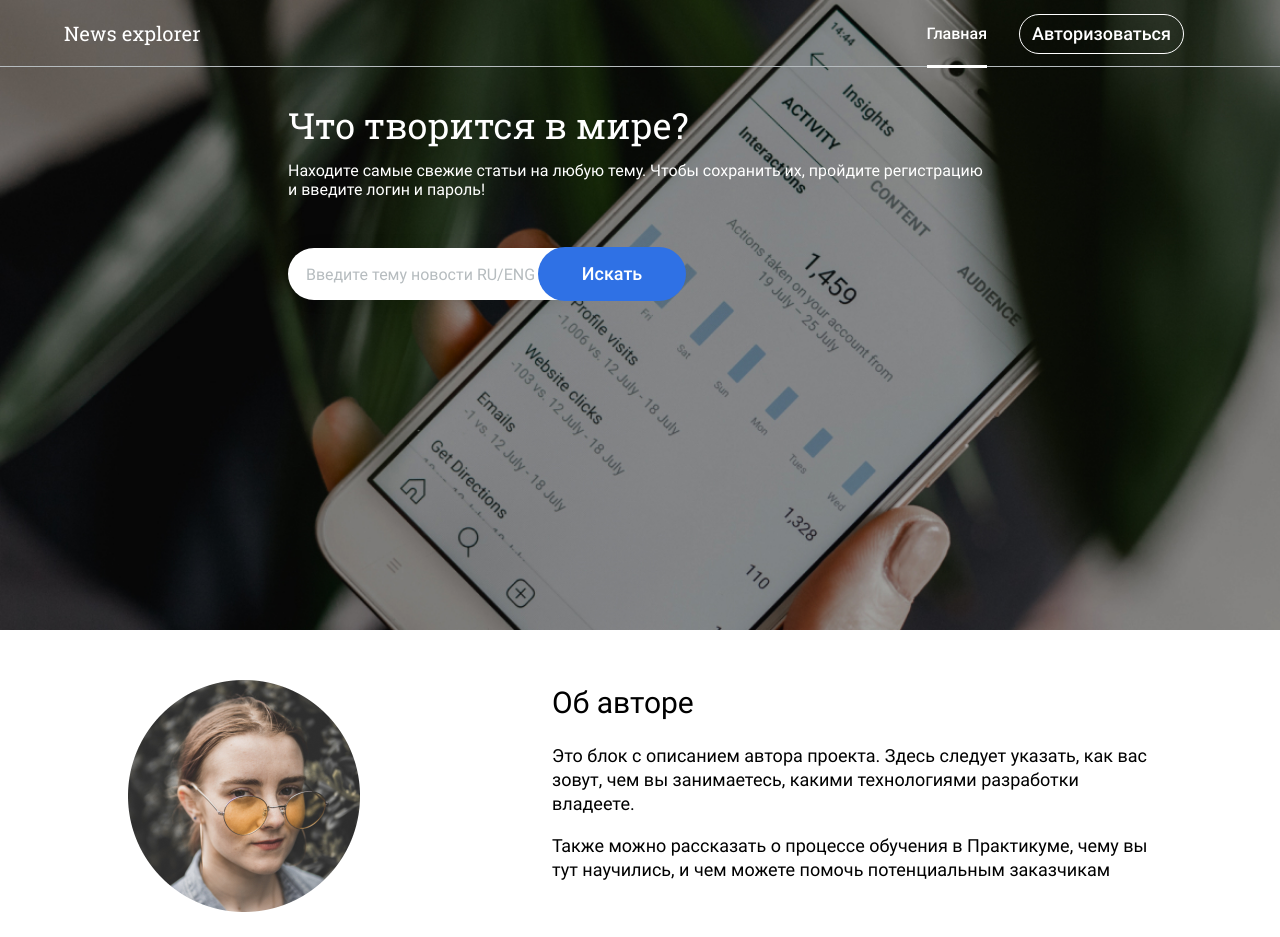
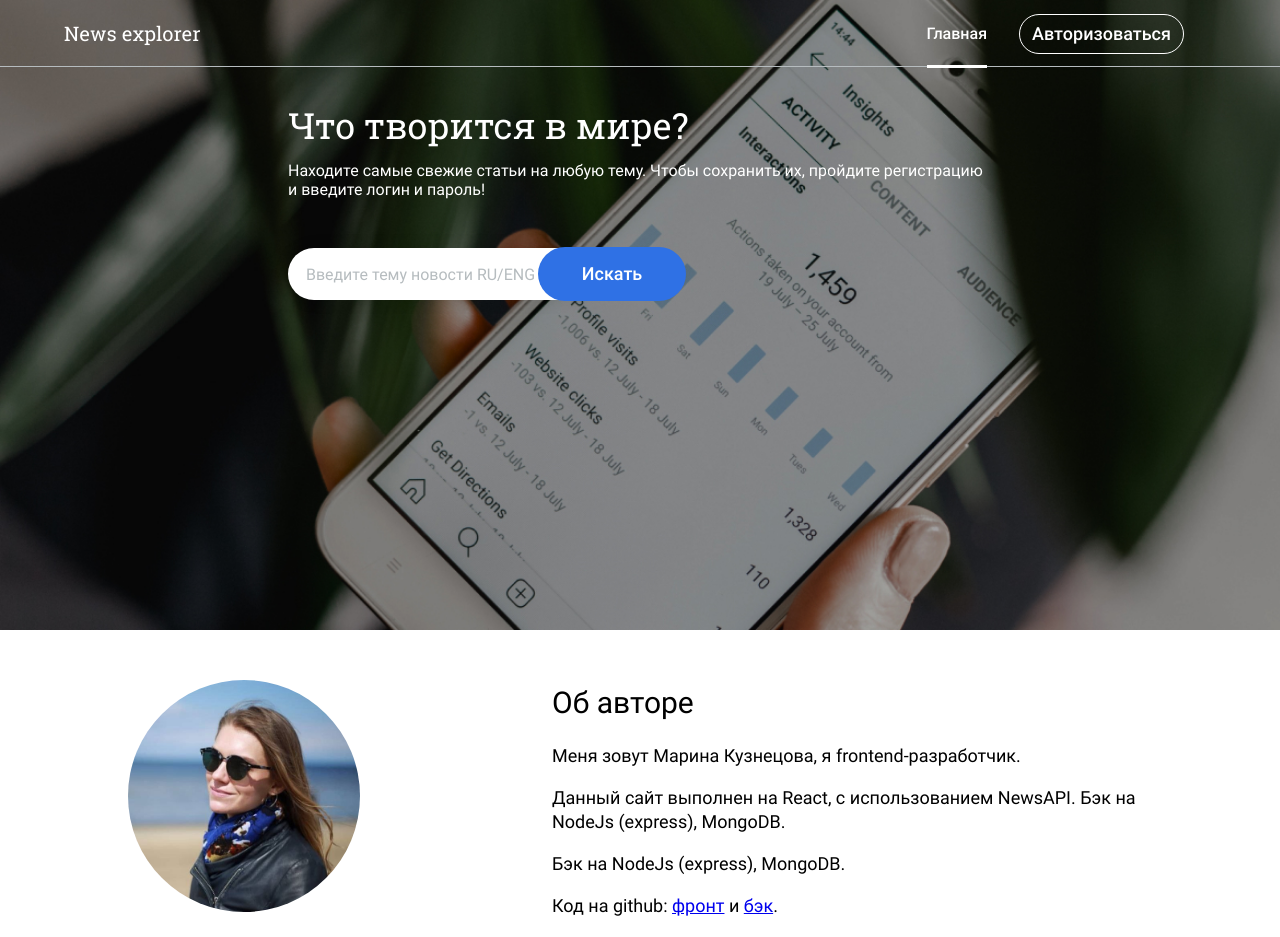
Before and after one commit to marinambur/news-explorer_frontend, a React (Create React App) app: page / in a window 1280 px wide. Shown: the top 937 px of the page. Built offline with nearby package versions, Linux system fonts and the light colour scheme; no server answers.

Commit message:
readme and some hot_fixes

```diff
--- a/src/components/About/About.css
+++ b/src/components/About/About.css
@@ -7,6 +7,8 @@
 }
 .about__picture {
     margin-bottom: 80px;
+    border-radius: 323px;
+    margin-right: 30px;
 }
 .about__text {
     width: 600px;
--- a/src/components/About/About.js
+++ b/src/components/About/About.js
@@ -1,17 +1,25 @@
 import React from "react";
 import './About.css';
 import pic from '../../images/image-03.jpg';
+
 function About() {
     return (
         <div className="about">
             <img className="about__picture" src={pic} alt="Фото автора"/>
             <div className="about__text">
                 <h3 className="about__title">Об авторе</h3>
-                <p className="about__subtitle">Это блок с описанием автора проекта. Здесь следует указать, как вас
-                    зовут, чем вы занимаетесь, какими технологиями разработки владеете.
-                </p>
-                <p className="about__subtitle">Также можно рассказать о процессе обучения в Практикуме, чему вы тут
-                    научились, и чем можете помочь потенциальным заказчикам</p>
+                <p className="about__subtitle">Меня зовут Марина Кузнецова, я frontend-разработчик.</p>
+
+                <p className="about__subtitle">Данный сайт выполнен на React, с использованием NewsAPI. Бэк на NodeJs
+                    (express), MongoDB.</p>
+                <p className="about__subtitle">Бэк на NodeJs
+                    (express), MongoDB.</p>
+                <p className="about__subtitle">Код на github: <a
+                    href="https://github.com/marinambur/news-explorer_frontend" target="_blank"
+                    rel="noopener noreferrer">фронт</a> и <a href="https://github.com/marinambur/news-explorer-api"
+                                                             target="_blank" rel="noopener noreferrer">бэк</a>.</p>
+
+                <p className="about__subtitle">По всем вопросам можете писать @kuzmarina (Telegram)</p>
             </div>
         </div>
     );
--- a/src/components/Footer/Footer.js
+++ b/src/components/Footer/Footer.js
@@ -8,7 +8,6 @@ function Footer() {
             <div className="footer__container">
                 <div className="footer__links">
                     <Link to="/" className='footer__link'>Главная</Link>
-                    <a className="footer__link" href="https://praktikum.yandex.ru/web" target="_blank" rel="noopener noreferrer">Яндекс.Практикум</a>
                 </div>
                 <div className="footer__social">
                     <a className="footer__icons github" href="https://github.com/marinambur" target="_blank" rel="noopener noreferrer"> </a>
```
Also changed, not shown: src/images/image-03.jpg, 1 other file (tests, documents, lock files or other folders).
